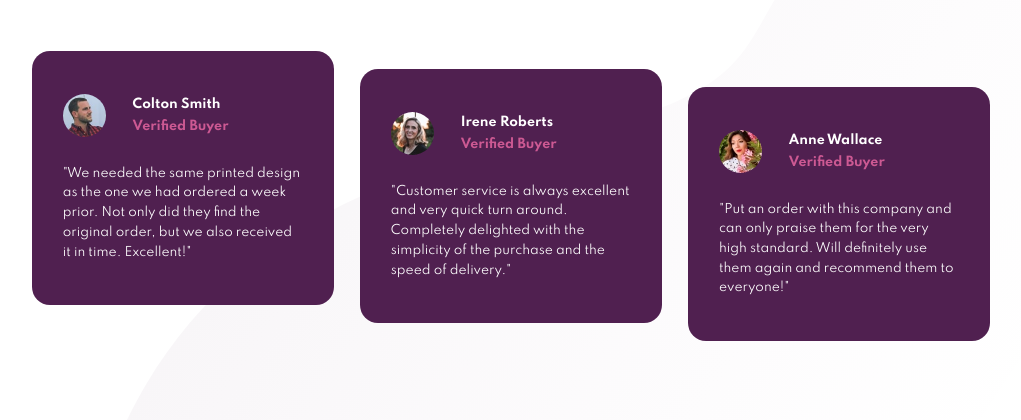
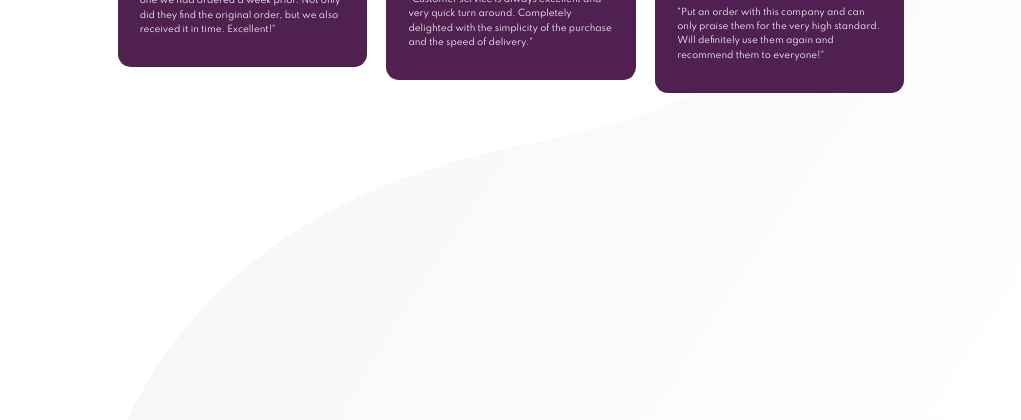
Before and after one commit to HernanChoquo161Dev/FEM-SocialProofSection, a plain HTML site: page index.html in a window 1280 px wide. Shown: the part 380-800 px from the top of the page, without its empty margins (129-1150 px from the left). Drawn offline with Linux system fonts and the light colour scheme.

Commit message:
add changes size page - CSS

```diff
--- a/css/style.css
+++ b/css/style.css
@@ -40,6 +40,8 @@ body {
 }
 /*CSS - Component*/
 .social-proof {
+  max-width: 1520px;
+
   display: flex;
   justify-content: center;
   align-content: center;
@@ -182,33 +184,19 @@ body {
   margin-top: 4rem;
 }
 /*CSS - Changes for the adaptation responsive*/
-@media screen and (min-width: 1900px) {
+@media screen and (max-width: 1500px) {
   html {
-    font-size: 100%;
+    font-size: 40.5%;
   }
-}
-@media screen and (max-width: 1440px) {
+  /*CSS - Component*/
+  .social-proof {
+    max-width: 1020px;
+  }
+/*CSS - Changes for the adaptation of the mobile*/
+@media screen and (max-width: 986px) {
   html {
-    font-size: 56%;
+    font-size: 62.5%;
   }
-}
-@media screen and (max-width: 1250px) {
-  html {
-    font-size: 50%;
-  }
-}
-@media screen and (max-width: 1024px) {
-  html {
-    font-size: 43.2%;
-  }
-}
-@media screen and (max-width: 900px) {
-  html {
-    font-size: 38.2%;
-  }
-}
-/*CSS - Changes for the adaptation of the mobile*/
-@media screen and (max-width: 780px) {
   body {
     height: auto;
 
@@ -216,9 +204,6 @@ body {
       url("../images/bg-pattern-bottom-mobile.svg");
     background-size: contain, contain;
     background-position: left top right bottom;
-  }
-  html {
-    font-size: 62.5%;
   }
   /*CSS - Component*/
   .social-proof {
```
